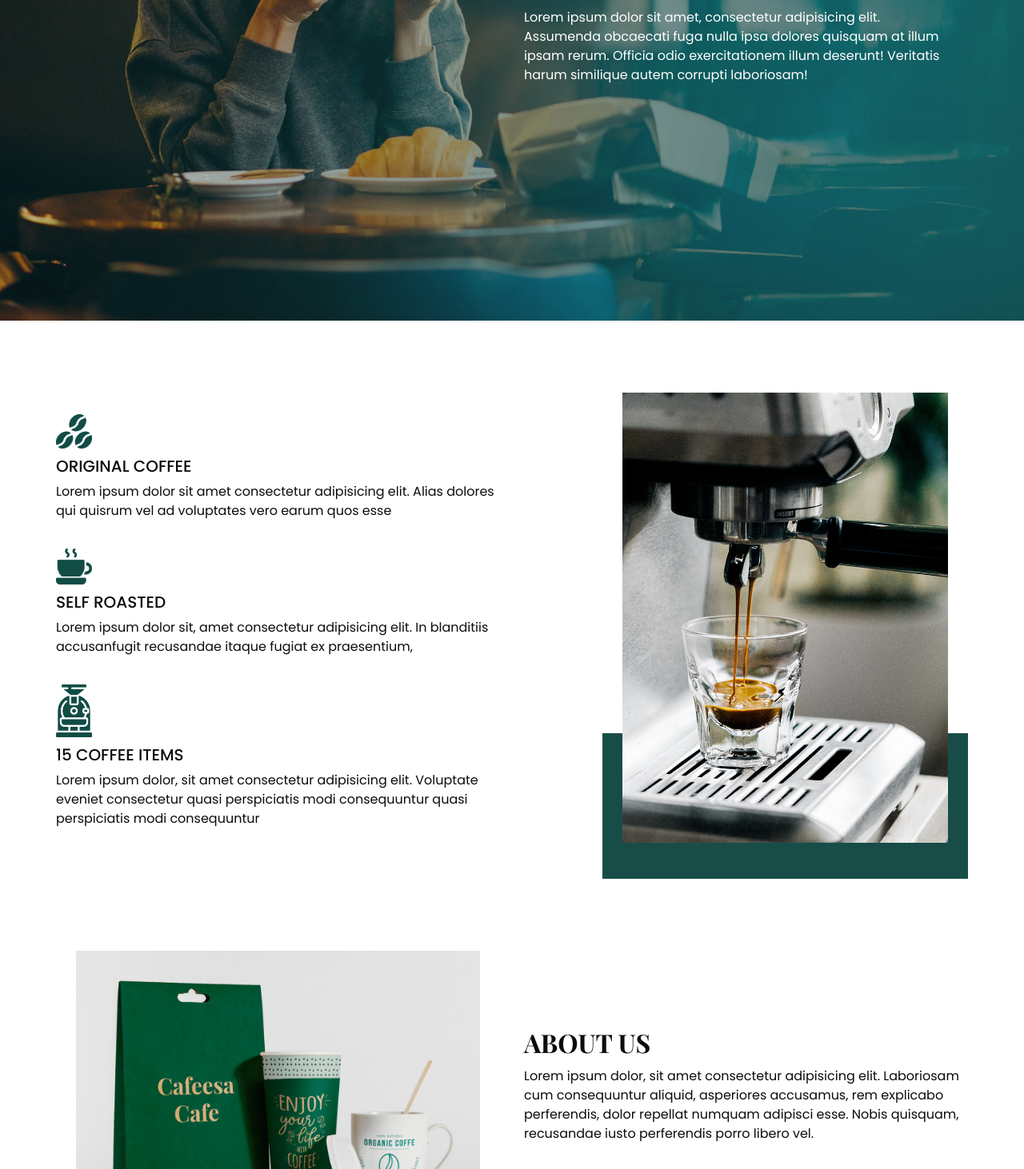
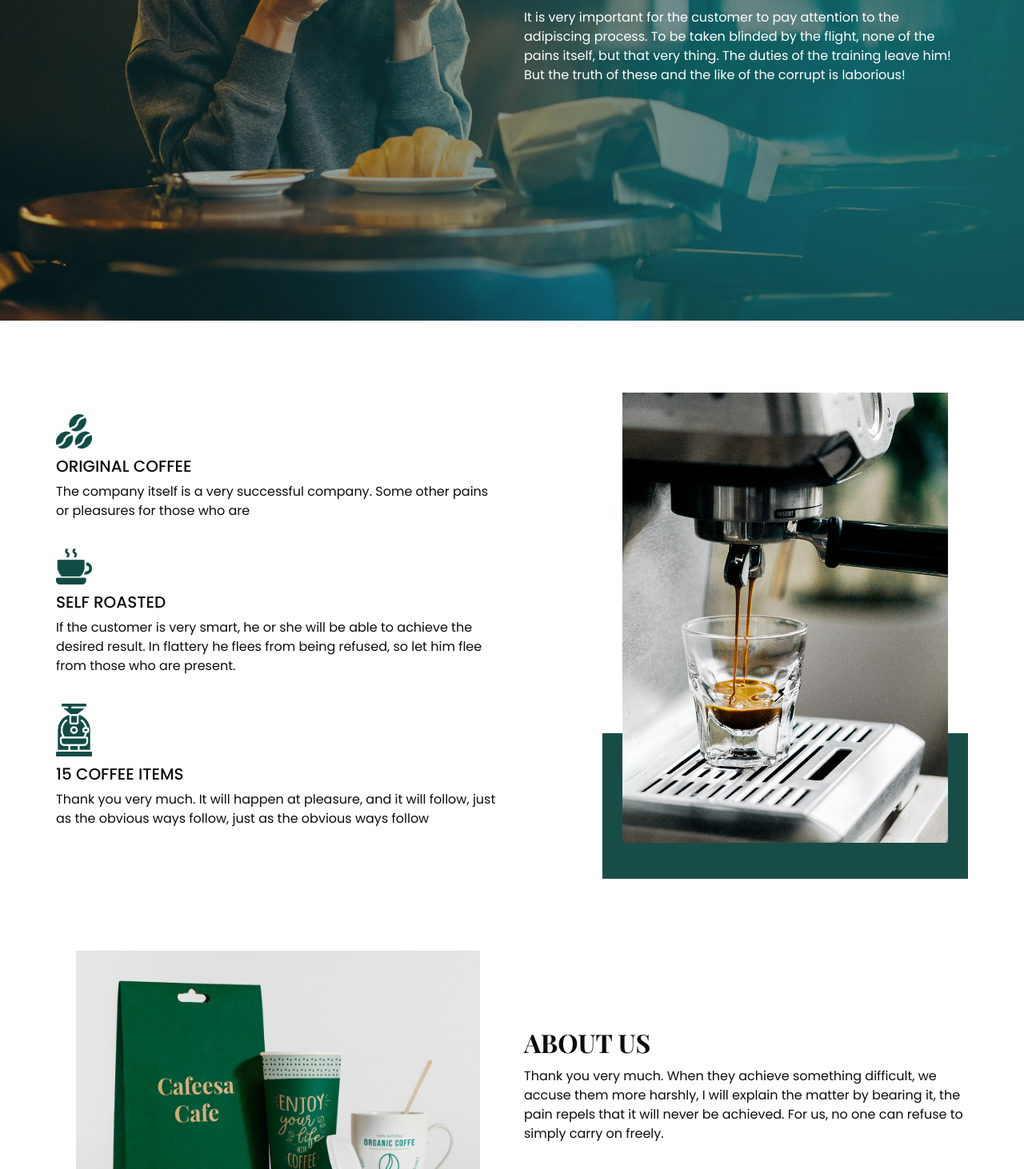
Before and after one commit to AvishekMahato/Coffwebsite, a plain HTML site: page index.html in a window 1280 px wide. Shown: the part 399-1861 px from the top of the page at 80% size. Drawn offline with nearby package versions, Linux system fonts and the light colour scheme; some packages are replaced by stand-ins of ours.

Commit message:
Update index.html

```diff
--- a/index.html
+++ b/index.html
@@ -62,7 +62,7 @@
       <div class="col-md-6 ml-auto">
         <div class="detail-box">
           <h1>Welcome To <br>Our Cafe</h1>
-          <p>Lorem ipsum dolor sit amet, consectetur adipisicing elit. Assumenda obcaecati fuga nulla ipsa dolores quisquam at illum ipsam rerum. Officia odio exercitationem illum deserunt! Veritatis harum similique autem corrupti laboriosam!
+          <p>It is very important for the customer to pay attention to the adipiscing process. To be taken blinded by the flight, none of the pains itself, but that very thing. The duties of the training leave him! But the truth of these and the like of the corrupt is laborious!
 
           </p>
 
@@ -81,21 +81,21 @@
             <div class="detail-box">
               <img src="images/s1.png" alt="">
               <h5>Original Coffee</h5>
-              <p>Lorem ipsum dolor sit amet consectetur adipisicing elit. Alias dolores qui quisrum vel ad voluptates vero earum quos esse
+              <p>The company itself is a very successful company. Some other pains or pleasures for those who are
 
               </p>
             </div>
             <div class="detail-box">
               <img src="images/s2.png" alt="">
               <h5>Self Roasted</h5>
-              <p>Lorem ipsum dolor sit, amet consectetur adipisicing elit. In blanditiis accusanfugit recusandae itaque fugiat ex praesentium,
+              <p>If the customer is very smart, he or she will be able to achieve the desired result. In flattery he flees from being refused, so let him flee from those who are present.
 
               </p>
             </div>
             <div class="detail-box">
               <img src="images/s3.png" alt="">
               <h5>15 COffee Items</h5>
-              <p>Lorem ipsum dolor, sit amet consectetur adipisicing elit. Voluptate eveniet consectetur quasi perspiciatis modi consequuntur quasi perspiciatis modi consequuntur
+              <p>Thank you very much. It will happen at pleasure, and it will follow, just as the obvious ways follow, just as the obvious ways follow
 
               </p>
             </div>
@@ -124,7 +124,7 @@
           <div class="heading_container">
             <h2>About Us</h2>
           </div>
-          <p>Lorem ipsum dolor, sit amet consectetur adipisicing elit. Laboriosam cum consequuntur aliquid, asperiores accusamus, rem explicabo perferendis, dolor repellat numquam adipisci esse. Nobis quisquam, recusandae iusto perferendis porro libero vel.
+          <p>Thank you very much. When they achieve something difficult, we accuse them more harshly, I will explain the matter by bearing it, the pain repels that it will never be achieved. For us, no one can refuse to simply carry on freely.
 
           </p>
           <a href="">Read More</a>
@@ -215,7 +215,7 @@
               </div>
               <div class="detail-box">
                 <h4>Minim Valett</h4>
-                <p>Lorem, ipsum dolor sit amet consectetur adipisicing elit. Impedit nulla nemo voluptates nisi voluptatibus ullam similique tempore sapiente sint autem ratione ex nihil cupiditate exercitationem, quo, ipsa modi? Autem, veniam!
+                <p>Hello, it's really a pain to be followed. No one hinders pleasures except pleasures at any such time, but the exercise of reason out of nothing and desire is wise. However, I will come!
 
                 </p>
               </div>
@@ -259,7 +259,7 @@
             <a href="" class="footer-logo">
               Cafessa
             </a>
-            <p>Lorem ipsum dolor sit amet consectetur adipisicing elit.  excepturi corporis nisi magnam quod ullam magni dolorum.
+            <p>The company itself is a very successful company. save the body except for a great deal of pain.
 
             </p>
             <div class="footer_social">
```
